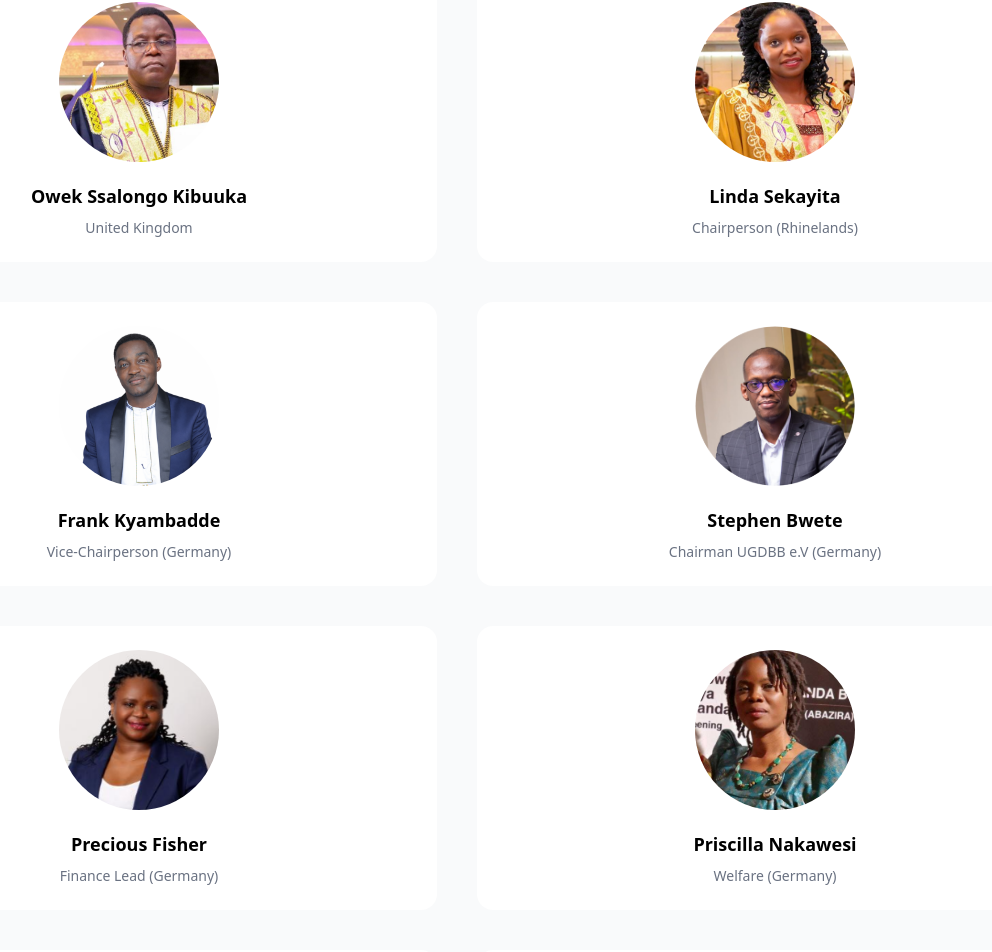
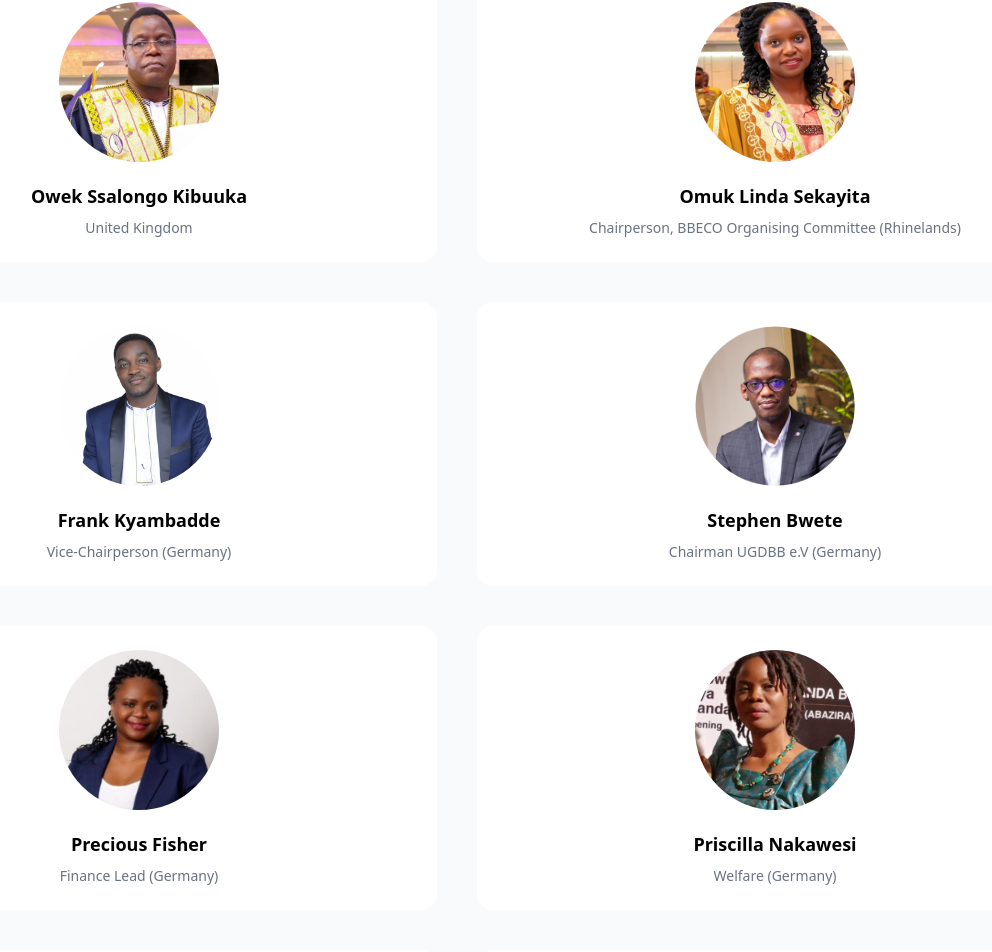
Before and after one commit to mperwe/bug-form_frontend, a React (Vite) app: page /about in a window 1280 px wide. Shown: the part 2960-3912 px from the top of the page, without its empty margins (183-1175 px from the left). Built offline with nearby package versions, Linux system fonts and the light colour scheme; the HTML template or start-up script is replaced by a standard one.

Commit message:
edit linda's title

```diff
--- a/src/pages/AboutUs.jsx
+++ b/src/pages/AboutUs.jsx
@@ -6,7 +6,7 @@ export default function About() {
     { name: "Owek Sam Sekajjugo", role: "Rhinelands", image: "/sam.png" },
     { name: "Owek Nelson Mugenyi", role: "Scandinavia", image: "/nelson.png" },
     { name: "Owek Ssalongo Kibuuka", role: "United Kingdom", image: "/kibuuka.png" },
-    { name: "Linda Sekayita", role: "Chairperson (Rhinelands)", image: "/linda.png" },
+    { name: "Omuk Linda Sekayita", role: "Chairperson, BBECO Organising Committee (Rhinelands)", image: "/linda.png" },
     { name: "Frank Kyambadde", role: " Vice-Chairperson (Germany)", image: "/frank.png" },
     { name: "Stephen Bwete", role: "Chairman UGDBB e.V (Germany)", image: "/steve.png" },
     { name: "Precious Fisher", role: "Finance Lead (Germany)", image: "/precious.png" },
```
